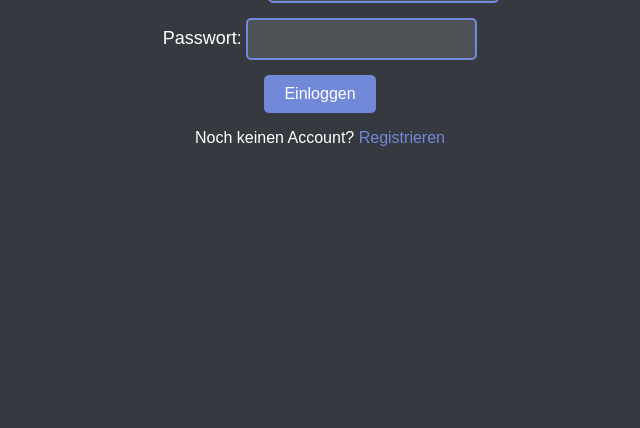
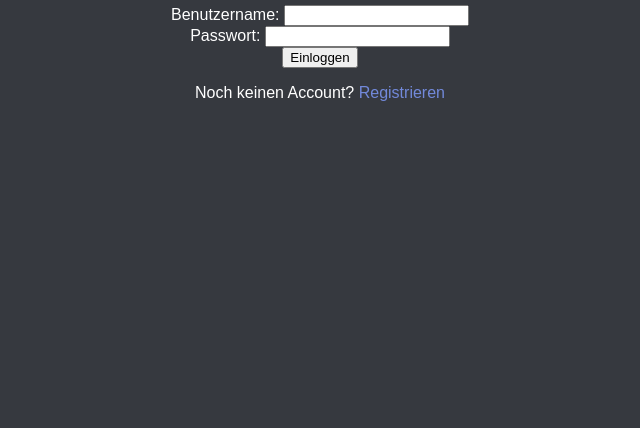
Before and after one commit to brausi12357/Die-admins, a plain HTML site: page Start/index.html in a window 1280 px wide. Shown: the part 372-800 px from the top of the page, without its empty margins (320-960 px from the left). Drawn offline with Linux system fonts and the light colour scheme.

Commit message:
Update index.html

```diff
--- a/Start/index.html
+++ b/Start/index.html
@@ -25,44 +25,6 @@ body {
 h2 {
   font-size: 24px;
   margin-bottom: 20px;
-}
-
-form {
-  display: flex;
-  flex-direction: column;
-  align-items: center;
-}
-
-.form-group {
-  margin-bottom: 15px;
-}
-
-label {
-  font-size: 18px;
-}
-
-input[type="text"],
-input[type="password"] {
-  padding: 10px;
-  font-size: 16px;
-  border: 2px solid #7289DA;
-  border-radius: 5px;
-  background-color: #4E5156;
-  color: #fff;
-}
-
-button[type="submit"] {
-  padding: 10px 20px;
-  font-size: 16px;
-  border: none;
-  border-radius: 5px;
-  background-color: #7289DA;
-  color: #fff;
-  cursor: pointer;
-}
-
-button[type="submit"]:hover {
-  background-color: #677BC4;
 }
 
 a {
```
